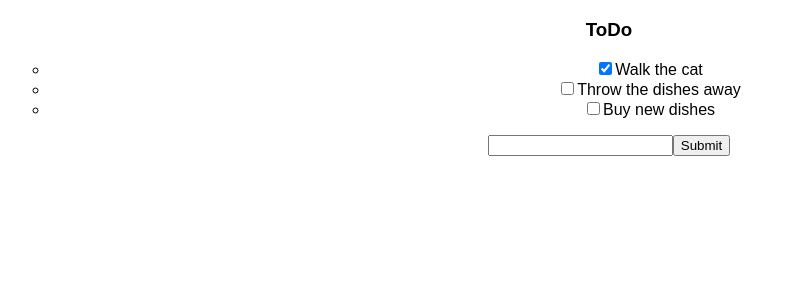
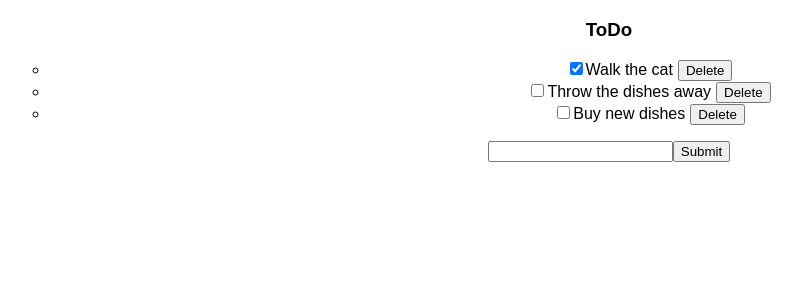
Before and after one commit to dsa027/react-to-do, a React (Create React App) app: page / in a window 1280 px wide. Shown: the top 300 px of the page, without its empty margins (31-833 px from the left). Built offline with nearby package versions, Linux system fonts and the light colour scheme.

Commit message:
Add delete button to each todo

```diff
--- a/src/App.js
+++ b/src/App.js
@@ -37,6 +37,11 @@ class App extends Component {
         ],
         newTask: ''})
   }
+  deleteToDo(index) {
+    let todos = this.state.todos;
+    todos.splice(index, 1);
+    this.setState({todos: todos});
+  }
   render() {
     return (
       <div className="App">
@@ -49,6 +54,7 @@ class App extends Component {
                 description={todo.description}
                 isCompleted={todo.isCompleted}
                 toggleComplete={() => this.toggleComplete(index)}
+                deleteToDo={() => this.deleteToDo(index)}
               />
             )
           })}
--- a/src/components/ToDo.js
+++ b/src/components/ToDo.js
@@ -11,6 +11,9 @@ class ToDo extends Component {
             onChange={this.props.toggleComplete}
           />
           <span>{this.props.description}</span>
+          <button style={{'marginLeft': '5px'}} type='submit' onClick={this.props.deleteToDo}>
+            Delete
+          </button>
         </li>
       </ul>
     );
```
